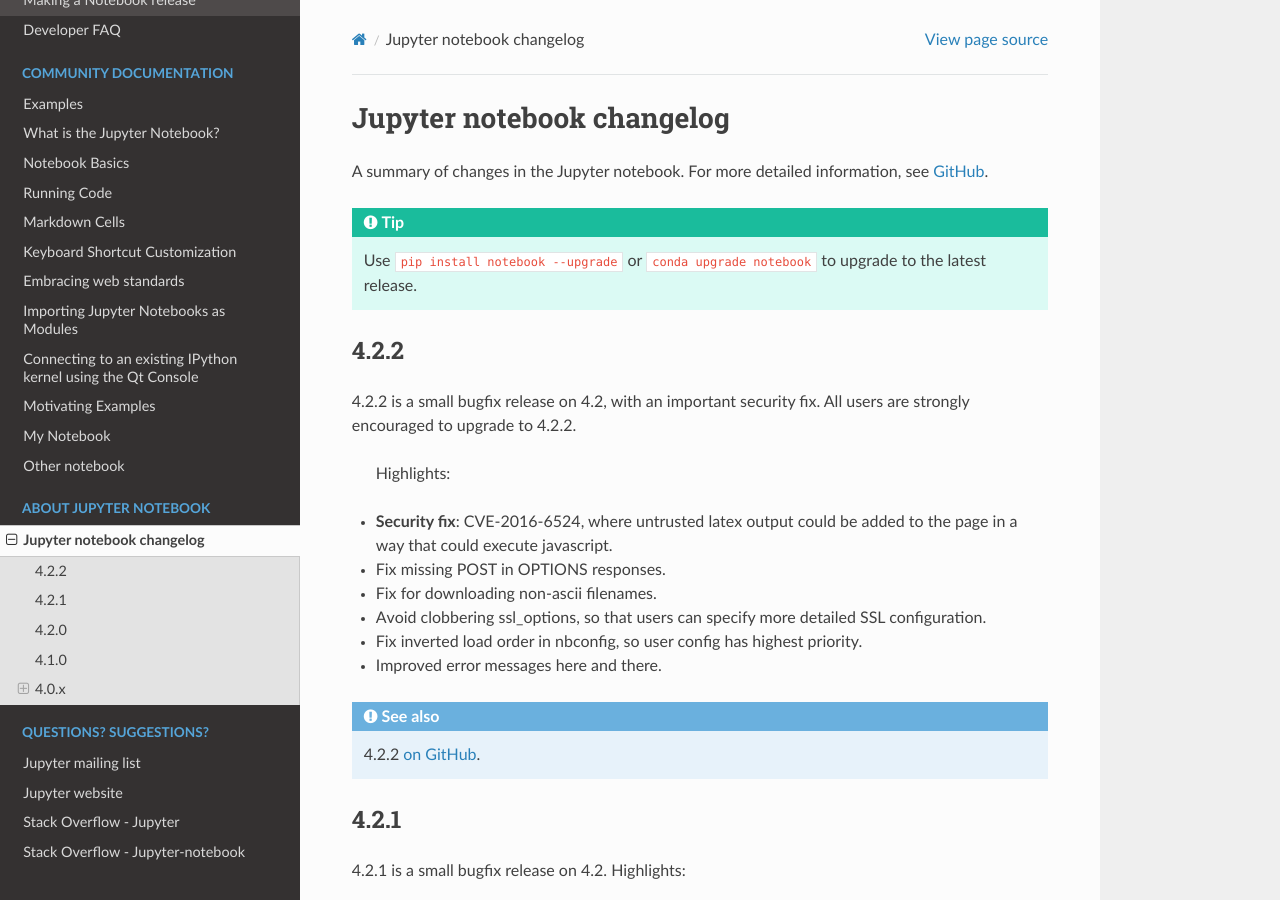
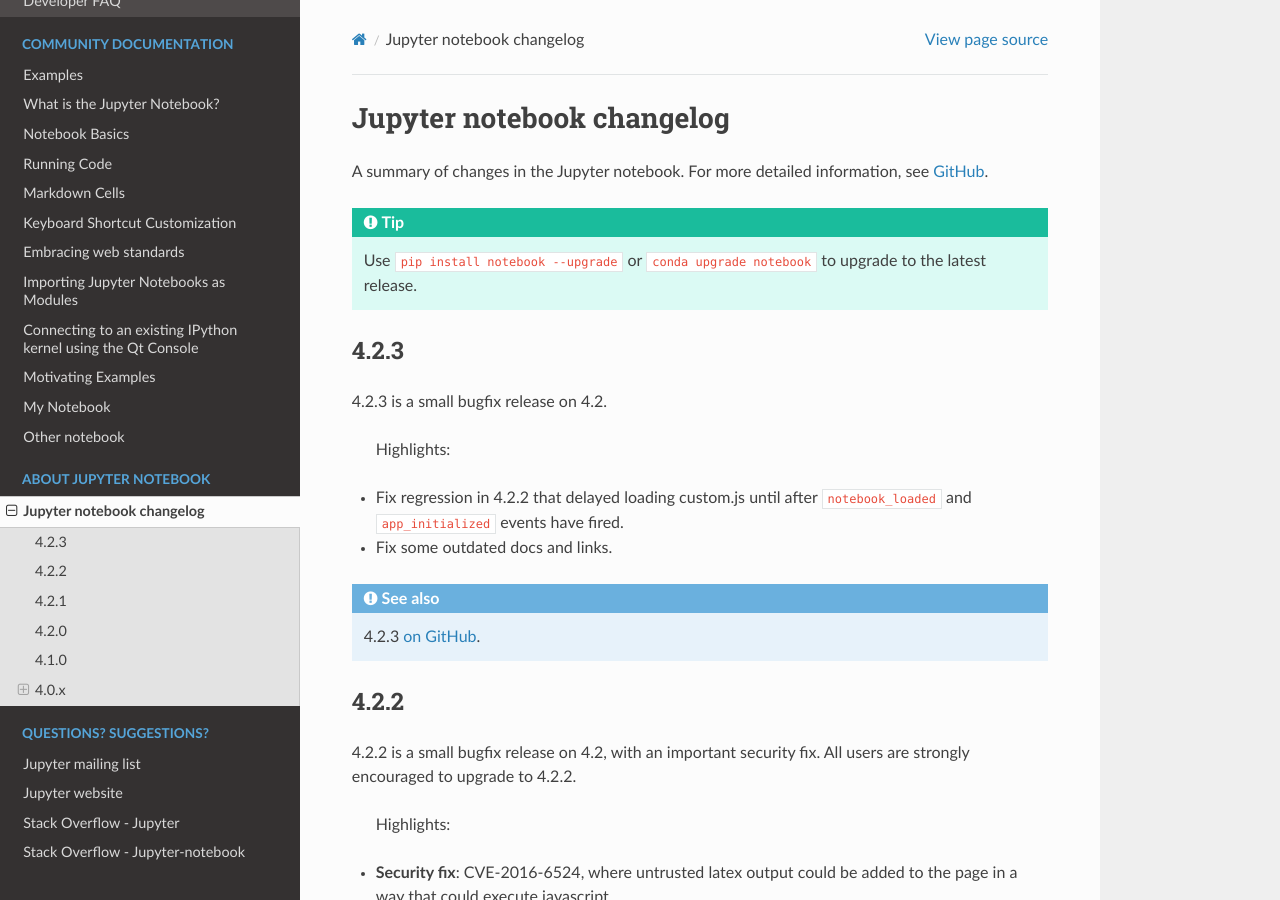
Before and after one commit to jupyter/nbclassic, a Sphinx documentation site: the page built from docs/source/changelog.rst, in a window 1280 px wide and 900 px high. Built offline with Sphinx 7.4.7 and the Read the Docs theme 2.0.0, drawn with Linux system fonts in a browser that asks for light colours; pages that are not in the unit, such as notebooks, are missing from menus.

Commit message:
Release notes for 4.2.3

```diff
--- a/docs/source/changelog.rst
+++ b/docs/source/changelog.rst
@@ -10,6 +10,23 @@
 
      Use ``pip install notebook --upgrade`` or ``conda upgrade notebook`` to
      upgrade to the latest release.
+
+.. _release-4.2.3:
+
+4.2.3
+-----
+
+4.2.3 is a small bugfix release on 4.2.
+
+ Highlights:
+
+- Fix regression in 4.2.2 that delayed loading custom.js
+  until after ``notebook_loaded`` and ``app_initialized`` events have fired.
+- Fix some outdated docs and links.
+
+.. seealso::
+
+    4.2.3 `on GitHub <https://github.com/jupyter/notebook/milestones/4.2.3>`__.
 
 .. _release-4.2.2:
 
```
